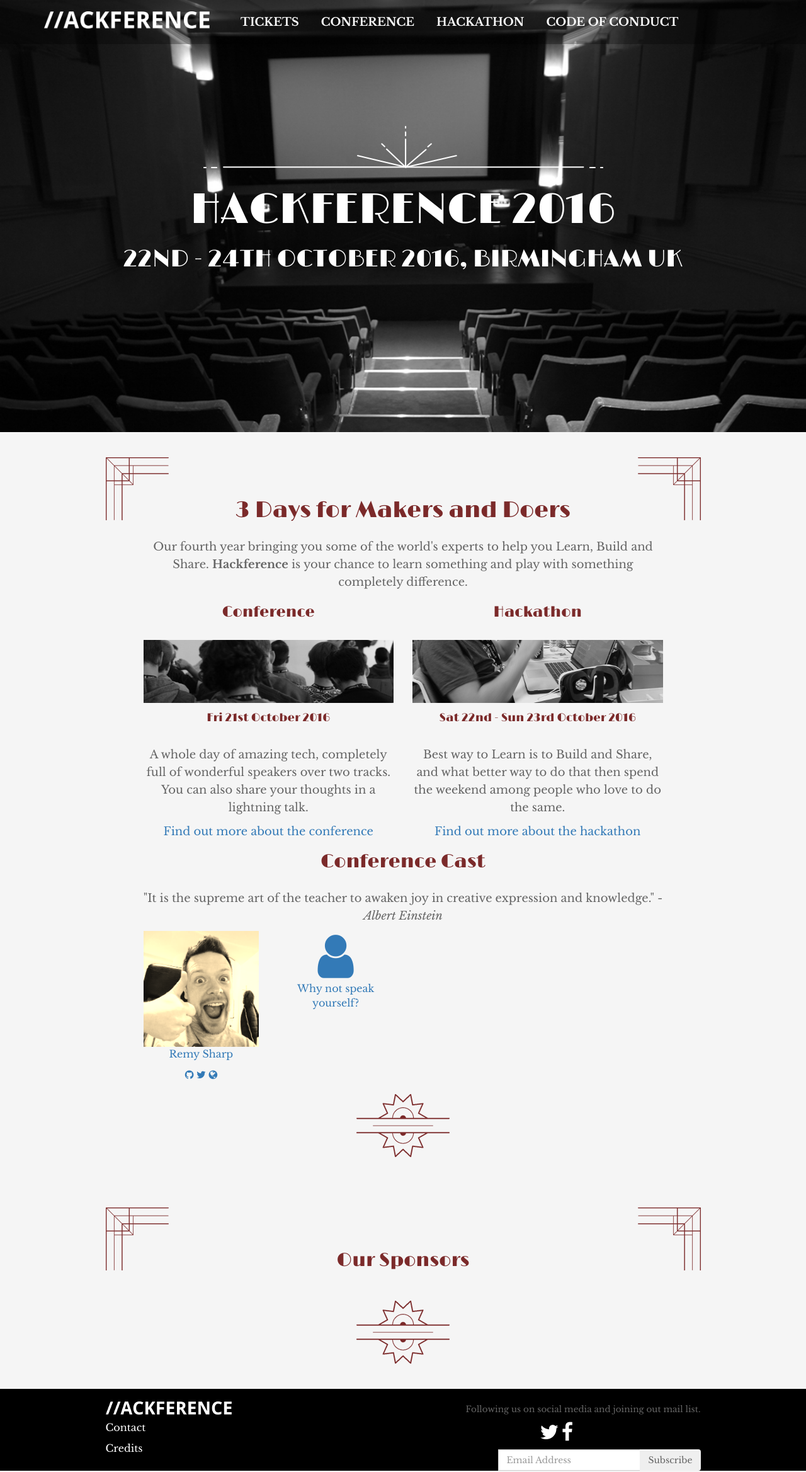
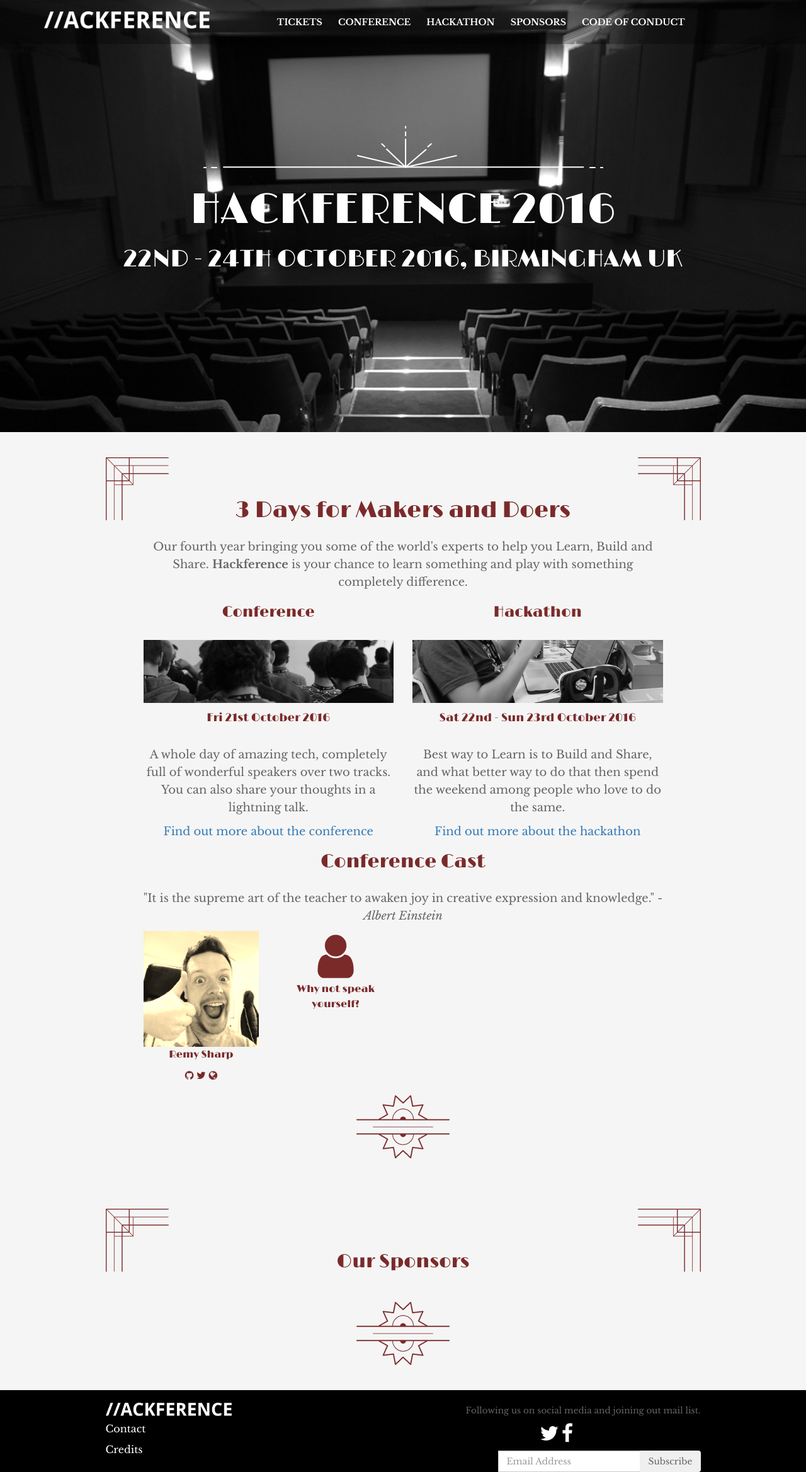
Before and after one commit to hackference/hackference-2016, a Jekyll site: the page built from index.html, in a window 1280 px wide. Shown: the whole page at 63% size. Built offline with Jekyll 4.4.1, drawn with Linux system fonts in a browser that asks for light colours; nearby versions of some CDN libraries.

Commit message:
Change header to adjust for sponsor menu item

```diff
--- a/_includes/header.html
+++ b/_includes/header.html
@@ -14,7 +14,7 @@
 					<li><a href="/tickets.html">Tickets</a></li>
 					<li><a href="/conference">Conference</a></li>
 					<li><a href="/hackathon">Hackathon</a></li>
-					<!-- <li><a href="">Sponsors</a></li> -->
+					<li><a href="">Sponsors</a></li>
 					<li><a href="/code-of-conduct.html">Code of Conduct</a></li>
 				</ul>
 			</div>
--- a/assets/css/site.css
+++ b/assets/css/site.css
@@ -29,8 +29,8 @@ body {
 }
 #top-header-bar ul.top-nav li {
   float: left;
-  margin-right: 35px;
-  font-size: 18px;
+  margin-right: 25px;
+  font-size: 1.4rem;
   line-height: 70px;
   font-weight: 700;
   text-transform: uppercase;
@@ -109,6 +109,10 @@ hr {
 .background-images#hackathon {
   background: url("../images/hackathon-bw.jpg") no-repeat bottom center;
 }
+.speaker a {
+  font-family: "Limelight", cursive;
+  color: #7b2a2a;
+}
 .speaker a img {
   -webkit-filter: sepia(100%);
   -webkit-transition: -webkit-filter 2s; /* Safari */
```
